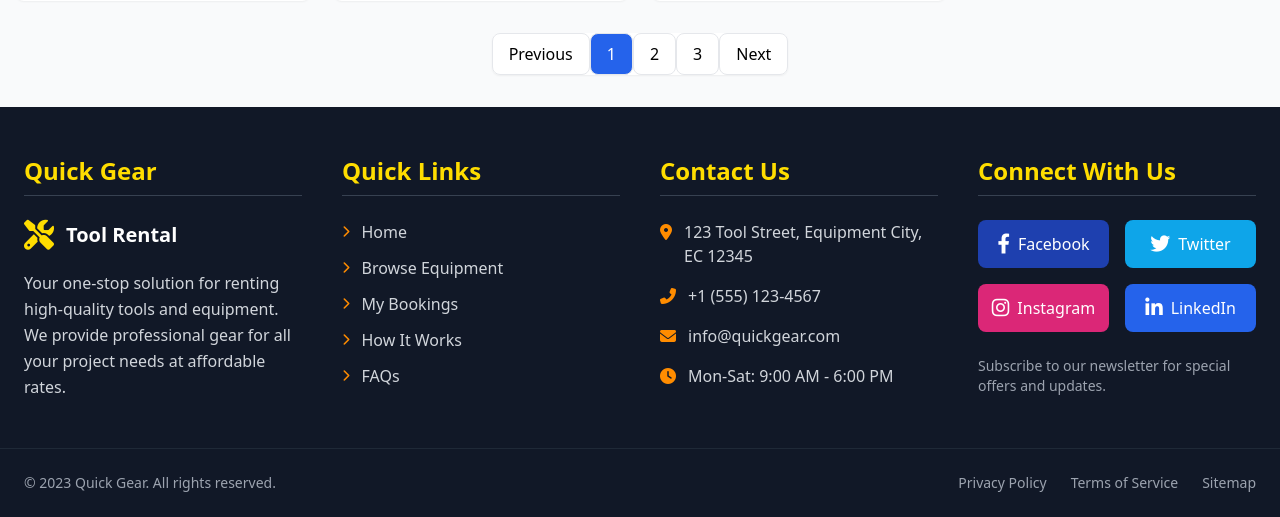
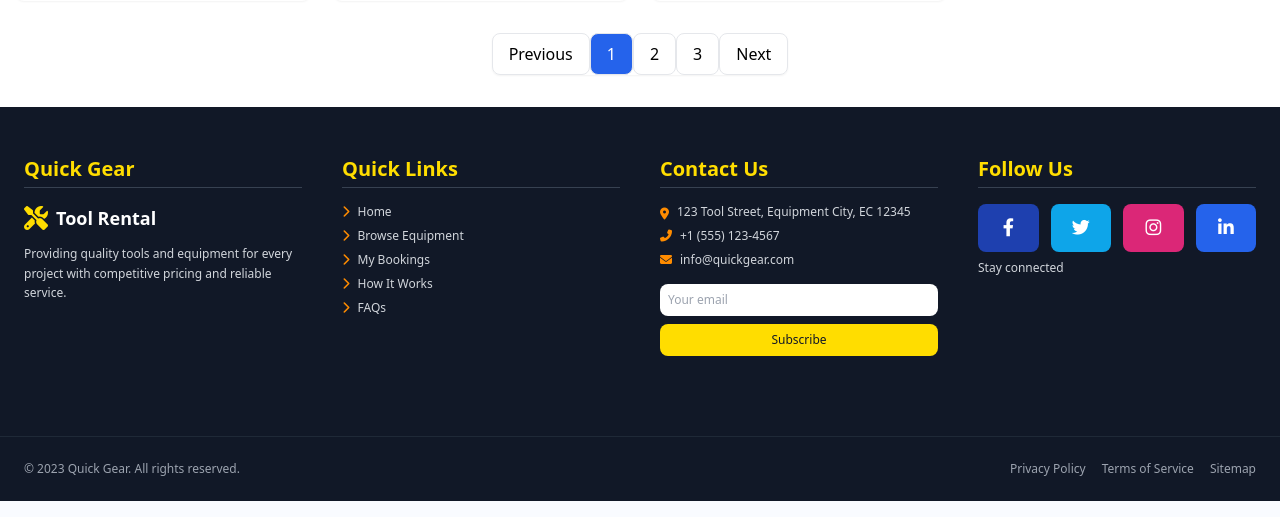
Before and after one commit to igmansvi/Quick-Gear, a PHP site: page /browse.php in a window 1280 px wide. Shown: the part 1345-1862 px from the top of the page. Run offline with PHP 8.4, Linux system fonts and the light colour scheme; grey boxes labelled with a size stand in for pictures from a placeholder-image service; some libraries are stand-ins or nearby versions.

Commit message:
updated browsing page

```diff
--- a/browse.php
+++ b/browse.php
@@ -10,7 +10,7 @@
     <script src="https://cdn.tailwindcss.com"></script>
 </head>
 
-<body class="bg-gray-50">
+<body class="font-sans m-0 p-0 box-border">
     <?php include './components/header.php'; ?>
 
     <main class="container mx-auto px-4 py-8">
--- a/components/footer.php
+++ b/components/footer.php
@@ -18,112 +18,116 @@
 
 <body>
     <footer class="bg-gray-900 text-white pt-12 pb-6">
-        <!-- Main Footer Content -->
         <div class="container mx-auto px-6">
+            <!-- Updated grid layout: 4 columns on lg -->
             <div class="grid grid-cols-1 md:grid-cols-2 lg:grid-cols-4 gap-10">
 
                 <!-- About Site -->
-                <div class="mb-8 lg:mb-0">
-                    <h3 class="text-2xl font-bold mb-6 text-accent border-b border-gray-700 pb-2">Quick Gear</h3>
-                    <div class="flex items-center mb-5">
-                        <i class="fas fa-tools text-3xl text-accent mr-3"></i>
-                        <span class="text-xl font-bold">Tool Rental</span>
+                <div class="mb-8">
+                    <h3 class="text-xl font-bold mb-4 text-accent border-b border-gray-700 pb-1">Quick Gear</h3>
+                    <div class="flex items-center mb-3">
+                        <i class="fas fa-tools text-2xl text-accent mr-2"></i>
+                        <span class="text-lg font-bold">Tool Rental</span>
                     </div>
-                    <p class="text-gray-300 leading-relaxed">
-                        Your one-stop solution for renting high-quality tools and equipment.
-                        We provide professional gear for all your project needs at affordable rates.
+                    <p class="text-gray-300 text-xs leading-relaxed">
+                        Providing quality tools and equipment for every project with competitive pricing and reliable
+                        service.
                     </p>
                 </div>
 
                 <!-- Quick Links -->
-                <div class="mb-8 lg:mb-0">
-                    <h3 class="text-2xl font-bold mb-6 text-accent border-b border-gray-700 pb-2">Quick Links</h3>
-                    <ul class="space-y-3">
+                <div class="mb-8">
+                    <h3 class="text-xl font-bold mb-4 text-accent border-b border-gray-700 pb-1">Quick Links</h3>
+                    <ul class="space-y-2 text-xs">
                         <li>
                             <a href="#" class="text-gray-300 hover:text-accent transition-all flex items-center group">
                                 <i
-                                    class="fas fa-chevron-right text-primary mr-3 text-xs group-hover:translate-x-1 transition-transform"></i>
+                                    class="fas fa-chevron-right text-primary mr-2 text-xs group-hover:translate-x-1 transition-transform"></i>
                                 Home
                             </a>
                         </li>
                         <li>
                             <a href="#" class="text-gray-300 hover:text-accent transition-all flex items-center group">
                                 <i
-                                    class="fas fa-chevron-right text-primary mr-3 text-xs group-hover:translate-x-1 transition-transform"></i>
+                                    class="fas fa-chevron-right text-primary mr-2 text-xs group-hover:translate-x-1 transition-transform"></i>
                                 Browse Equipment
                             </a>
                         </li>
                         <li>
                             <a href="#" class="text-gray-300 hover:text-accent transition-all flex items-center group">
                                 <i
-                                    class="fas fa-chevron-right text-primary mr-3 text-xs group-hover:translate-x-1 transition-transform"></i>
+                                    class="fas fa-chevron-right text-primary mr-2 text-xs group-hover:translate-x-1 transition-transform"></i>
                                 My Bookings
                             </a>
                         </li>
                         <li>
                             <a href="#" class="text-gray-300 hover:text-accent transition-all flex items-center group">
                                 <i
-                                    class="fas fa-chevron-right text-primary mr-3 text-xs group-hover:translate-x-1 transition-transform"></i>
+                                    class="fas fa-chevron-right text-primary mr-2 text-xs group-hover:translate-x-1 transition-transform"></i>
                                 How It Works
                             </a>
                         </li>
                         <li>
                             <a href="#" class="text-gray-300 hover:text-accent transition-all flex items-center group">
                                 <i
-                                    class="fas fa-chevron-right text-primary mr-3 text-xs group-hover:translate-x-1 transition-transform"></i>
+                                    class="fas fa-chevron-right text-primary mr-2 text-xs group-hover:translate-x-1 transition-transform"></i>
                                 FAQs
                             </a>
                         </li>
                     </ul>
                 </div>
 
-                <!-- Contact/Location -->
-                <div class="mb-8 lg:mb-0">
-                    <h3 class="text-2xl font-bold mb-6 text-accent border-b border-gray-700 pb-2">Contact Us</h3>
-                    <ul class="space-y-4">
+                <!-- Contact Us / Newsletter -->
+                <div class="mb-8">
+                    <h3 class="text-xl font-bold mb-4 text-accent border-b border-gray-700 pb-1">Contact Us</h3>
+                    <ul class="space-y-2 text-xs">
                         <li class="flex items-start">
-                            <i class="fas fa-map-marker-alt mt-1 mr-3 text-primary"></i>
+                            <i class="fas fa-map-marker-alt text-primary mr-2 mt-1"></i>
                             <span class="text-gray-300">123 Tool Street, Equipment City, EC 12345</span>
                         </li>
                         <li class="flex items-center">
-                            <i class="fas fa-phone-alt mr-3 text-primary"></i>
+                            <i class="fas fa-phone-alt text-primary mr-2"></i>
                             <span class="text-gray-300">+1 (555) 123-4567</span>
                         </li>
                         <li class="flex items-center">
-                            <i class="fas fa-envelope mr-3 text-primary"></i>
+                            <i class="fas fa-envelope text-primary mr-2"></i>
                             <span class="text-gray-300">info@quickgear.com</span>
                         </li>
-                        <li class="flex items-center">
-                            <i class="fas fa-clock mr-3 text-primary"></i>
-                            <span class="text-gray-300">Mon-Sat: 9:00 AM - 6:00 PM</span>
-                        </li>
                     </ul>
+                    <div class="mt-4">
+                        <input type="email" placeholder="Your email"
+                            class="w-full p-2 text-xs rounded-lg text-gray-900" />
+                        <button
+                            class="w-full mt-2 bg-accent text-gray-900 text-xs p-2 rounded-lg hover:bg-secondary transition-all">Subscribe</button>
+                    </div>
                 </div>
 
-                <!-- Social Media -->
-                <div>
-                    <h3 class="text-2xl font-bold mb-6 text-accent border-b border-gray-700 pb-2">Connect With Us</h3>
-                    <div class="grid grid-cols-2 gap-4 mb-6">
+                <!-- Connect With Us (Social Media) -->
+                <div class="mb-8">
+                    <h3 class="text-xl font-bold mb-4 text-accent border-b border-gray-700 pb-1">Follow Us</h3>
+                    <div class="grid grid-cols-4 gap-3 mb-2">
                         <a href="#"
-                            class="bg-blue-800 hover:bg-blue-700 p-3 rounded-lg text-center transition-all duration-300 flex items-center justify-center">
-                            <i class="fab fa-facebook-f text-xl mr-2"></i> Facebook
+                            class="bg-blue-800 hover:bg-blue-700 p-3 rounded-lg text-center transition-all duration-300"
+                            title="Facebook">
+                            <i class="fab fa-facebook-f text-lg"></i>
                         </a>
                         <a href="#"
-                            class="bg-sky-500 hover:bg-sky-400 p-3 rounded-lg text-center transition-all duration-300 flex items-center justify-center">
-                            <i class="fab fa-twitter text-xl mr-2"></i> Twitter
+                            class="bg-sky-500 hover:bg-sky-400 p-3 rounded-lg text-center transition-all duration-300"
+                            title="Twitter">
+                            <i class="fab fa-twitter text-lg"></i>
                         </a>
                         <a href="#"
-                            class="bg-pink-600 hover:bg-pink-500 p-3 rounded-lg text-center transition-all duration-300 flex items-center justify-center">
-                            <i class="fab fa-instagram text-xl mr-2"></i> Instagram
+                            class="bg-pink-600 hover:bg-pink-500 p-3 rounded-lg text-center transition-all duration-300"
+                            title="Instagram">
+                            <i class="fab fa-instagram text-lg"></i>
                         </a>
                         <a href="#"
-                            class="bg-blue-600 hover:bg-blue-500 p-3 rounded-lg text-center transition-all duration-300 flex items-center justify-center">
-                            <i class="fab fa-linkedin-in text-xl mr-2"></i> LinkedIn
+                            class="bg-blue-600 hover:bg-blue-500 p-3 rounded-lg text-center transition-all duration-300"
+                            title="LinkedIn">
+                            <i class="fab fa-linkedin-in text-lg"></i>
                         </a>
                     </div>
-                    <p class="text-gray-400 text-sm">
-                        Subscribe to our newsletter for special offers and updates.
-                    </p>
+                    <p class="text-gray-300 text-xs">Stay connected</p>
                 </div>
             </div>
         </div>
@@ -131,15 +135,12 @@
         <!-- Copyright Bar -->
         <div class="mt-12 pt-6 border-t border-gray-800">
             <div class="container mx-auto px-6">
-                <div class="flex flex-col md:flex-row justify-between items-center space-y-4 md:space-y-0">
-                    <p class="text-sm text-gray-400">
-                        © 2023 Quick Gear. All rights reserved.
-                    </p>
-                    <div class="flex space-x-6">
-                        <a href="#" class="text-sm text-gray-400 hover:text-accent transition-colors">Privacy Policy</a>
-                        <a href="#" class="text-sm text-gray-400 hover:text-accent transition-colors">Terms of
-                            Service</a>
-                        <a href="#" class="text-sm text-gray-400 hover:text-accent transition-colors">Sitemap</a>
+                <div class="flex flex-col md:flex-row justify-between items-center space-y-2 md:space-y-0 text-xs">
+                    <p class="text-gray-400">© 2023 Quick Gear. All rights reserved.</p>
+                    <div class="flex space-x-4">
+                        <a href="#" class="text-gray-400 hover:text-accent transition-colors">Privacy Policy</a>
+                        <a href="#" class="text-gray-400 hover:text-accent transition-colors">Terms of Service</a>
+                        <a href="#" class="text-gray-400 hover:text-accent transition-colors">Sitemap</a>
                     </div>
                 </div>
             </div>
```
